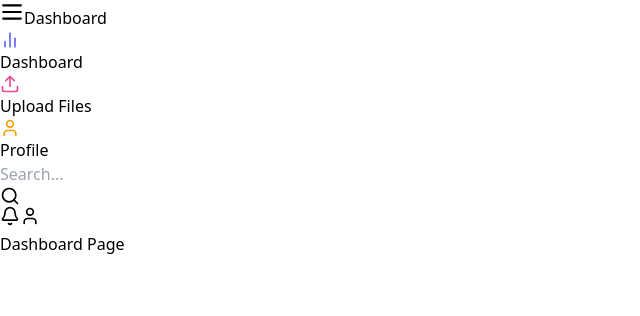
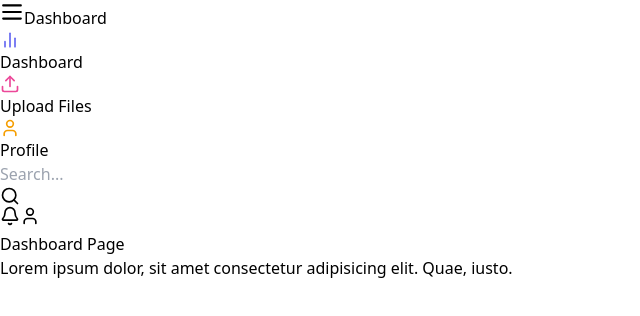
Before and after one commit to sujal6704/ExcelAnalyticsPlatform, a React (Vite) app: page / in a window 1280 px wide. Shown: the top 316 px of the page, without its empty margins (0-640 px from the left). Built offline with nearby package versions, Linux system fonts and the light colour scheme.

Commit message:
Update README with contributor details.

```diff
--- a/src/components/Sidebar.jsx
+++ b/src/components/Sidebar.jsx
@@ -11,7 +11,6 @@ import {
 import { useState } from "react";
 import { AnimatePresence, motion } from "framer-motion";
 import { Link } from "react-router-dom";
-import { h1 } from "framer-motion/client";
 
 const SidebarItems = [
   {
--- a/src/pages/Dashboard.jsx
+++ b/src/pages/Dashboard.jsx
@@ -1,5 +1,10 @@
-export default function Dashboard() {
+function Dashboard() {
     return (
-        <h2>Dashboard Page</h2>
+        <>
+            <h2>Dashboard Page</h2>
+            <p>Lorem ipsum dolor, sit amet consectetur adipisicing elit. Quae, iusto.</p>
+        </>
     )
 }
+
+export default Dashboard
```
Also changed, not shown: 1 other file (tests, documents, lock files or other folders).
